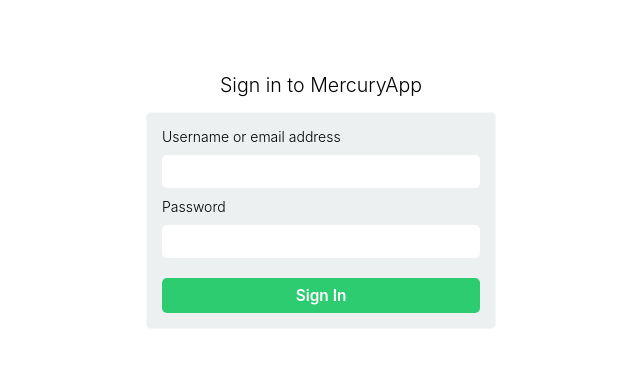
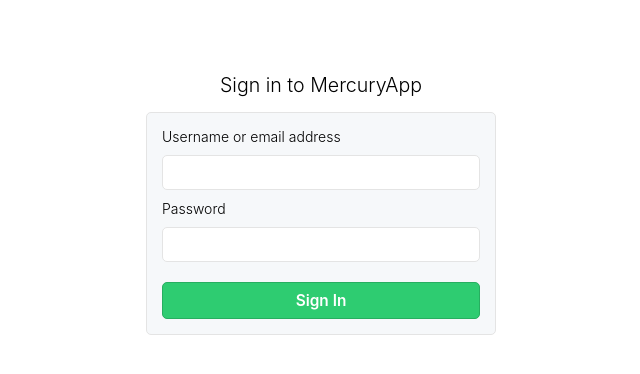
Before and after one commit to rainanDeveloper/MercuryApp, a React (Create React App) app in the folder app/: page /login in a window 1280 px wide. Shown: the top 374 px of the page, without its empty margins (319-959 px from the left). Built offline with nearby package versions, Linux system fonts and the light colour scheme.

Commit message:
Added more styling to buttons

```diff
--- a/app/src/styles/GlobalStyles.js
+++ b/app/src/styles/GlobalStyles.js
@@ -22,17 +22,24 @@
 input, button {
 	padding: 8px 10px;
 	border-radius: 5px;
-	border: none;
+	border: solid 1px #e4e4e4;
 	background-color: white;
 }
 
 button {
 	background-color: #2ecc71;
+	border: solid 1px #27ae60;
 	color: white;
 	font-weight: 600;
 	font-size: 1.1em;
 	cursor: pointer;
 	margin-top: 10px;
+	transition-duration: 0.5s;
+	transition-timing-function: ease-in-out;
+}
+
+button:hover {
+	filter: brightness(110%);
 }
 
 .input-group {
--- a/app/src/styles/pages/StyledLogin.js
+++ b/app/src/styles/pages/StyledLogin.js
@@ -35,9 +35,9 @@
 		display: flex;
 		flex-direction: column;
 		padding: 15px;
-		background-color: #ecf0f1;
+		background-color: #f6f8fa;
 		border-radius: 5px;
-		border: solid 1px #f4f8f9;
+		border: solid 1px #e4e4e4;
 		gap: 10px;
 		font-size: 1em;
 	}
```
